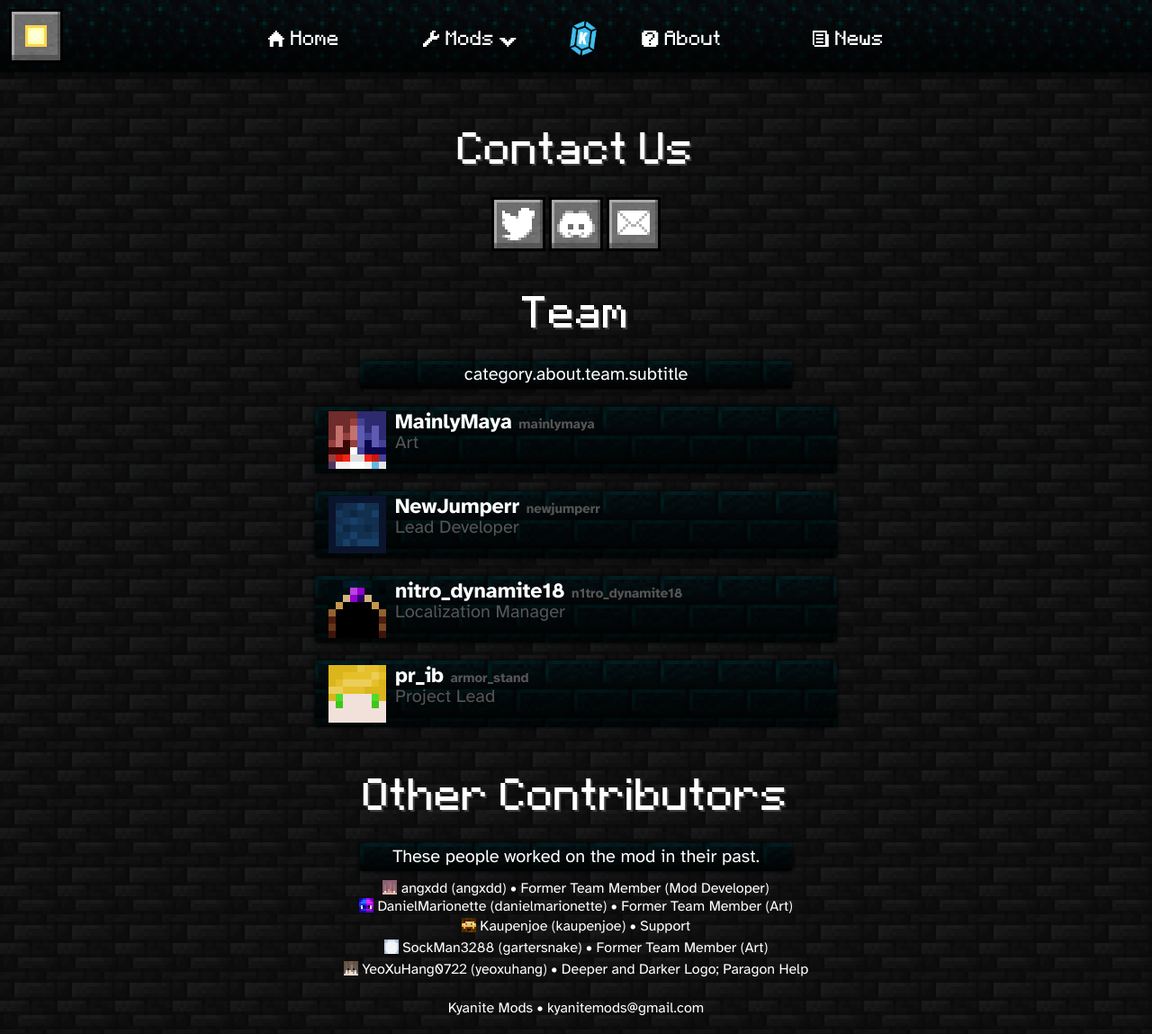
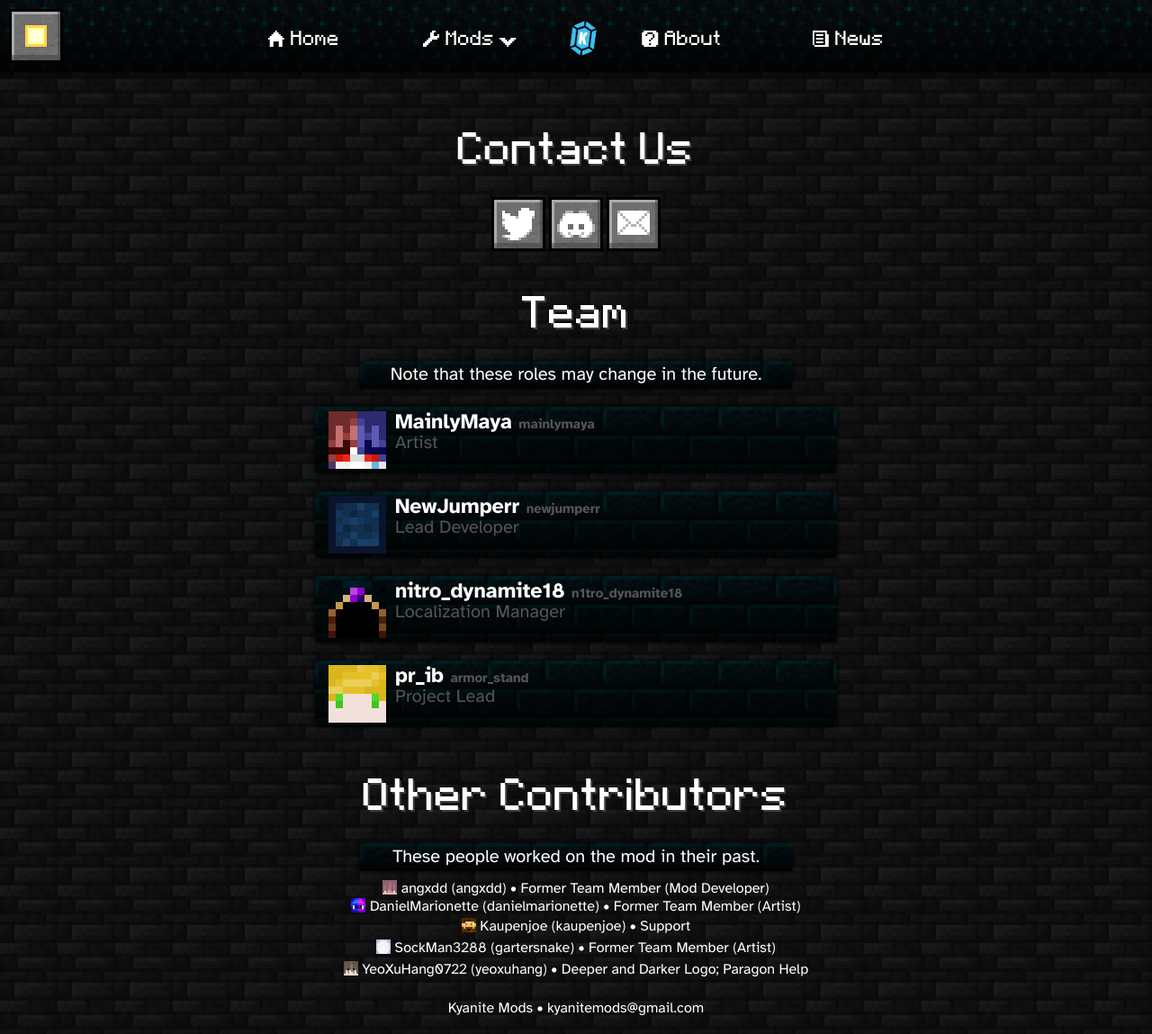
Before and after one commit to KyaniteMods/KyaniteMods.github.io, a Jekyll site: the page built from about.html, in a window 1280 px wide and 1149 px high. Shown: the whole window at 90% size. Built offline with Jekyll 4.4.1, drawn with Linux system fonts in a browser that asks for light colours; nearby versions of some CDN libraries; some web fonts are replaced.

Commit message:
Fix some issues in last commit

```diff
--- a/_data/language/en.json
+++ b/_data/language/en.json
@@ -18,13 +18,14 @@
     "category.news.news": "News",
     "category.about.contact": "Contact Us",
     "category.about.team": "Team",
+    "category.about.team.subtitle": "Note that these roles may change in the future.",
     "category.about.other_contributors": "Other Contributors",
     "category.about.other_contributors.subtitle": "These people worked on the mod in their past.",
     "roles.support": "Support",
     "roles.project_lead": "Project Lead",
     "roles.mod_developer": "Mod Developer",
     "roles.lead_developer": "Lead Developer",
-    "roles.artist": "Art",
+    "roles.artist": "Artist",
     "roles.localization_manager": "Localization Manager",
     "roles.web_developer": "Web Developer",
     "roles.composer": "Composer",
--- a/language/pt.json
+++ b/language/pt.json
@@ -18,6 +18,7 @@
     "category.news.news": "Notícias",
     "category.about.contact": "Fale conosco",
     "category.about.team": "Equipe",
+    "category.about.team.subtitle": "Note que estes cargos podem mudar no futuro.",
     "category.about.other_contributors": "Outros contribuidores",
     "category.about.other_contributors.subtitle": "Estas pessoas trabalharam no mod no passado.",
     "roles.support": "Suporte",
```
